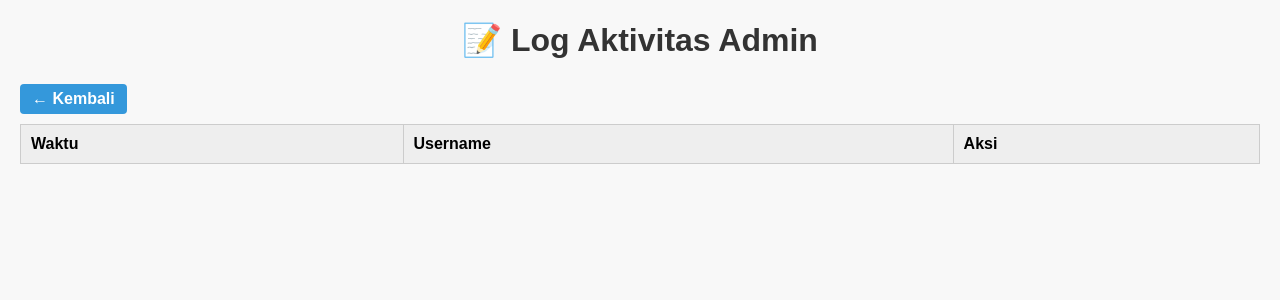
After one commit to Fingky12/Inventory-sparepart, a Flask app: template templates/log_aktivitas.html in a window 1280 px wide. The commit adds this page. Shown: the top 300 px of the page. Run offline with Flask 3, Linux system fonts and the light colour scheme; the template is opened without the code that fills it, so the values that code supplies are empty.

Commit message:
Update file

```diff
--- a/app.py
+++ b/app.py
@@ -2,6 +2,7 @@ from flask import Flask, render_template, request, redirect, session, url_for
 import sqlite3
 from datetime import datetime
 from functools import wraps
+from datetime import datetime
 
 app = Flask(__name__)
 app.secret_key = 'rahasia-super-aman-🔥'
@@ -29,6 +30,17 @@ def login_required(f):
         return f(*args, **kwargs)
     return decorated_function
 
+def simpan_log(username, aksi):
+    waktu = datetime.now().strftime('%Y-%m-%d %H:%M:%S')
+    # 1. Simpan ke database
+    conn = get_db()
+    conn.execute("INSERT INTO log_aktivitas (username, aksi, waktu) VALUES (?, ?, ?)", (username, aksi, waktu))
+    conn.commit()
+    conn.close()
+    # 2. Simpan ke file log
+    with open("admin_log.log", "a") as f:
+        f.write(f"[{waktu}] {username.upper()} - {aksi}\n")
+
 @app.route('/login', methods=['GET', 'POST'])
 def login():
     error = None
@@ -42,6 +54,7 @@ def login():
         if user:
             session['logged_in'] = True
             session['username'] = username  # simpan username aktif
+            simpan_log(username, 'Login berhasil')
             return redirect('/')
         else:
             error = "❌ Username atau password salah!"
@@ -49,8 +62,44 @@ def login():
 
 @app.route('/logout')
 def logout():
+    simpan_log(session.get('username'), 'Logout')
     session.clear()
     return redirect('/login')
+
+@app.route('/log-aktivitas')
+@login_required
+def log_aktivitas():
+    conn = get_db()
+    logs = conn.execute('SELECT * FROM log_aktivitas ORDER BY waktu DESC').fetchall()
+    conn.close()
+    return render_template('log_aktivitas.html', logs=logs)
+
+@app.route('/ubah-password', methods=['GET', 'POST'])
+@login_required
+def ubah_password():
+    message = error = None
+
+    if request.method == 'POST':
+        current_user = session.get('username')
+        old_pw = request.form['old_password']
+        new_pw = request.form['new_password']
+        confirm_pw = request.form['confirm_password']
+
+        conn = get_db()
+        user = conn.execute("SELECT * FROM users WHERE username=? AND password=?", (current_user, old_pw)).fetchone()
+
+        if not user:
+            error = "❌ Password lama salah!"
+        elif new_pw != confirm_pw:
+            error = "❌ Konfirmasi password tidak cocok!"
+        else:
+            conn.execute("UPDATE users SET password=? WHERE username=?", (new_pw, current_user))
+            conn.commit()
+            message = "✅ Password berhasil diubah"
+
+        conn.close()
+        simpan_log(session['username'], "Ubah password admin")
+    return render_template('ubah_password.html', message=message, error=error)
 
 @app.route('/')
 @login_required
@@ -77,6 +126,7 @@ def add():
                      (nama, stok, satuan, harga))
         conn.commit()
         conn.close()
+        simpan_log(session['username'], f"Tambah item: {nama} ({stok} {satuan})")
         return redirect('/')
     return render_template('add.html')
 
@@ -95,6 +145,7 @@ def edit(id):
                      (nama, stok, satuan, harga, id))
         conn.commit()
         conn.close()
+        simpan_log(session['username'], f"Edit item ID {id}: jadi {nama}, stok {stok}")
         return redirect('/')
     part = conn.execute('SELECT * FROM spareparts WHERE id=?', (id,)).fetchone()
     conn.close()
@@ -109,6 +160,7 @@ def delete(id):
     conn.execute('DELETE FROM spareparts WHERE id=?', (id,))
     conn.commit()
     conn.close()
+    simpan_log(session['username'], f"Hapus item ID {id}")
     return redirect('/')
 
 @app.route('/transaction/<int:id>', methods=['GET', 'POST'])
@@ -134,6 +186,7 @@ def transaction(id):
                          (id, jumlah, tipe, tanggal))
             conn.commit()
             conn.close()
+            simpan_log(session['username'], f"Transaksi {tipe} ID {id}: {jumlah} unit")
             return redirect('/')
 
     conn.close()
@@ -176,9 +229,55 @@ def quick_transaction():
                      (sparepart_id, jumlah, tipe, tanggal))
         conn.commit()
         conn.close()
+        simpan_log(session['username'], f"Quick Transaksi {tipe} untuk ID {sparepart_id}: {jumlah}")
         parts = get_db().execute('SELECT * FROM spareparts').fetchall()
         return render_template('index.html', parts=parts,
                                message=f"✅ Transaksi {tipe.upper()} berhasil untuk {part['nama']}")
+
+@app.route('/ambil', methods=['GET', 'POST'])
+@login_required
+def ambil():
+    conn = get_db()
+    parts = conn.execute("SELECT * FROM spareparts").fetchall()
+
+    if request.method == 'POST':
+        sparepart_id = request.form['sparepart_id']
+        jumlah = int(request.form['jumlah'])
+        pengambil = request.form['pengambil']
+        keterangan = request.form['keterangan']
+
+        # Kurangi stok
+        conn.execute("UPDATE spareparts SET stok = stok - ? WHERE id = ?", (jumlah, sparepart_id))
+
+        # Simpan transaksi keluar
+        tanggal = datetime.now().strftime('%Y-%m-%d %H:%M:%S')
+        conn.execute('''
+            INSERT INTO transactions (sparepart_id, jumlah, tipe, tanggal, pengambil, keterangan)
+            VALUES (?, ?, 'keluar', ?, ?, ?)
+        ''', (sparepart_id, jumlah, tanggal, pengambil, keterangan))
+
+        conn.commit()
+        conn.close()
+
+        simpan_log(session['username'], f"Ambil sparepart ID {sparepart_id} oleh {pengambil} sebanyak {jumlah}")
+        return redirect('/ambil')  # kembali ke form ambil
+
+    conn.close()
+    return render_template('ambil.html', parts=parts)
+
+@app.route('/riwayat-pengambilan')
+@login_required
+def riwayat_pengambilan():
+    conn = get_db()
+    rows = conn.execute('''
+        SELECT t.*, s.nama FROM transactions t
+        JOIN spareparts s ON t.sparepart_id = s.id
+        WHERE t.tipe = 'keluar'
+        ORDER BY t.tanggal DESC
+    ''').fetchall()
+    conn.close()
+    return render_template('riwayat_pengambilan.html', rows=rows)
+
 
 @app.route('/dashboard')
 @login_required
--- a/static/style.css
+++ b/static/style.css
@@ -1,19 +1,24 @@
 body {
-    font-family: sans-serif;
-    background-color: #f7f7f7;
-    padding: 20px;
+    font-family: Arial, sans-serif;
+    background-color: #f8f8f8;
+    margin: 20px;
+    padding: 0;
 }
 
 h1 {
+    text-align: center;
+    margin-bottom: 20px;
     color: #333;
 }
 
 form {
     background: #fff;
-    padding: 15px;
+    max-width: 600px;
+    margin: auto;
+    background-color: white;
+    padding: 20px;
     border-radius: 8px;
-    box-shadow: 0 2px 5px rgba(0,0,0,0.1);
-    max-width: 400px;
+    box-shadow: 0 0 10px #ccc;
 }
 
 input {
@@ -25,40 +30,22 @@ input {
 }
 
 button {
-    padding: 8px 15px;
-    background-color: #2c3e50;
+    transition: background-color 0.3s ease, transform 0.2s ease;
+    background-color: #28a745;
     color: white;
+    padding: 10px 18px;
     border: none;
     border-radius: 4px;
     cursor: pointer;
 }
 
 button:hover {
-    background-color: #34495e;
+    background-color: #218838;
+    transform: scale(1.03);
 }
 
-a {
-    display: inline-block;
-    margin-top: 10px;
-    color: #3498db;
-    text-decoration: none;
-}
-
-table {
-    width: 100%;
-    border-collapse: collapse;
-    background: #fff;
-    margin-top: 15px;
-}
-
-th, td {
-    border: 1px solid #ddd;
-    padding: 10px;
-    text-align: left;
-}
-
-th {
-    background-color: #ecf0f1;
+button:active {
+  transform: scale(0.98);
 }
 
 a {
@@ -70,8 +57,98 @@ a {
     border-radius: 4px;
     text-decoration: none;
     font-weight: bold;
+    transition: color 0.3s ease;
 }
 
 a:hover {
     background-color: #2980b9;
+    color: darkblue;
 }
+
+table {
+    width: 100%;
+    border-collapse: collapse;
+    margin-bottom: 20px;
+    overflow-x: auto;
+}
+
+table, th, td {
+  border: 1px solid #ccc;
+}
+
+th, td {
+  padding: 10px;
+  text-align: left;
+}
+
+input[type="text"],
+input[type="number"],
+input[type="password"],
+select {
+  width: 100%;
+  padding: 10px;
+  margin: 8px 0 20px 0;
+  box-sizing: border-box;
+  border: 1px solid #ccc;
+  border-radius: 4px;
+}
+
+/* Responsive for mobile */
+@media (max-width: 600px) {
+  table {
+    width: 100%;
+    display: block;
+    overflow-x: auto;
+    white-space: nowrap;
+    border-collapse: collapse;
+  }
+  .menu-vertikal {
+    display: flex;
+    flex-direction: column;
+    align-items: stretch;
+    gap: 10px;
+    margin-bottom: 20px;
+    max-width: 300px;
+    margin-left: auto;
+    margin-right: auto;
+}
+
+  .menu-vertikal a {
+    background-color: #007BFF;
+    color: white;
+    text-align: center;
+    padding: 10px;
+    text-decoration: none;
+    border-radius: 5px;
+    transition: background-color 0.3s ease;
+}
+
+  .menu-vertikal a:hover {
+    background-color: #0056b3;
+}
+
+}
+
+  th {
+    background-color: #eee;
+    font-weight: bold;
+  }
+
+  td {
+    margin-bottom: 10px;
+  }
+
+  tr {
+    margin-bottom: 15px;
+    border-bottom: 1px solid #ccc;
+  }
+}
+
+.fade-in {
+  animation: fadeIn 0.6s ease-in-out;
+}
+
+@keyframes fadeIn {
+  from { opacity: 0; transform: translateY(10px); }
+  to { opacity: 1; transform: translateY(0); }
+}
--- a/templates/add.html
+++ b/templates/add.html
@@ -3,10 +3,11 @@
 <head>
     <title>Tambah Sparepart</title>
     <link rel="stylesheet" href="/static/style.css">
+    <meta name="viewport" content="width=device-width, initial-scale=1.0">
 </head>
 <body>
-    <h1>➕ Tambah Sparepart</h1>
-    <form method="POST">
+    <h1 class="fade-in">➕ Tambah Sparepart</h1>
+    <form method="POST" class="fade-in">
         <label>Nama Sparepart:</label>
         <input type="text" name="nama" required><br>
 
--- a/templates/history.html
+++ b/templates/history.html
@@ -3,11 +3,12 @@
 <head>
     <title>Riwayat Transaksi</title>
     <link rel="stylesheet" href="/static/style.css">
+    <meta name="viewport" content="width=device-width, initial-scale=1.0">
 </head>
 <body>
-    <h1>📜 Riwayat: {{ part.nama }}</h1>
+    <h1 class="fade-in">📜 Riwayat: {{ part.nama }}</h1>
     <a href="/">← Kembali</a>
-    <table>
+    <table class="fade-in">
         <tr><th>Tanggal</th><th>Jumlah</th><th>Tipe</th></tr>
         {% for t in riwayat %}
         <tr>
--- /dev/null
+++ b/templates/log_aktivitas.html
@@ -0,0 +1,21 @@
+<!DOCTYPE html>
+<html>
+<head>
+    <title>Log Aktivitas Admin</title>
+    <link rel="stylesheet" href="/static/style.css">
+</head>
+<body>
+    <h1 class="fade-in">📝 Log Aktivitas Admin</h1>
+    <a href="/">← Kembali</a>
+    <table border="1" class="fade-in">
+        <tr><th>Waktu</th><th>Username</th><th>Aksi</th></tr>
+        {% for log in logs %}
+        <tr>
+            <td>{{ log.waktu }}</td>
+            <td>{{ log.username }}</td>
+            <td>{{ log.aksi }}</td>
+        </tr>
+        {% endfor %}
+    </table>
+</body>
+</html>
--- a/templates/login.html
+++ b/templates/login.html
@@ -3,15 +3,16 @@
 <head>
     <title>Login Admin</title>
     <link rel="stylesheet" href="/static/style.css">
+    <meta name="viewport" content="width=device-width, initial-scale=1.0">
 </head>
 <body>
-    <h1>🔐 Login Admin</h1>
+    <h1 class="fade-in">🔐 Login Admin</h1>
 
     {% if error %}
     <p style="color: red;">{{ error }}</p>
     {% endif %}
 
-    <form method="POST">
+    <form method="POST" class="fade-in">
         <label>Username:</label>
         <input type="text" name="username" required><br>
 
--- a/templates/transaction.html
+++ b/templates/transaction.html
@@ -3,15 +3,16 @@
 <head>
     <title>Transaksi Sparepart</title>
     <link rel="stylesheet" href="/static/style.css">
+    <meta name="viewport" content="width=device-width, initial-scale=1.0">
 </head>
 <body>
-    <h1>🔄 Transaksi: {{ part.nama }}</h1>
+    <h1 class="fade-in">🔄 Transaksi: {{ part.nama }}</h1>
         {% if message %}
           <p style="color: green;">{{ message }}</p>
         {% elif error %}
           <p style="color: red;">{{ error }}</p>
         {% endif %}
-    <form method="POST" action="/transaction/<int:id>">
+    <form method="POST" action="/transaction/<int:id>" class="fade-in">
       <label>Pilih Sparepart:</label>
         <select name="sparepart_id" required>
             {% for part in parts %}
```
Also changed, not shown: init_db.py (+10 -1 lines), templates/ambil.html (added, +32 -0 lines), templates/dashboard.html (+8 -4 lines), templates/index.html (+21 -11 lines), templates/riwayat_pengambilan.html (added, +31 -0 lines), templates/ubah_password.html (added, +31 -0 lines), 1 other file.
